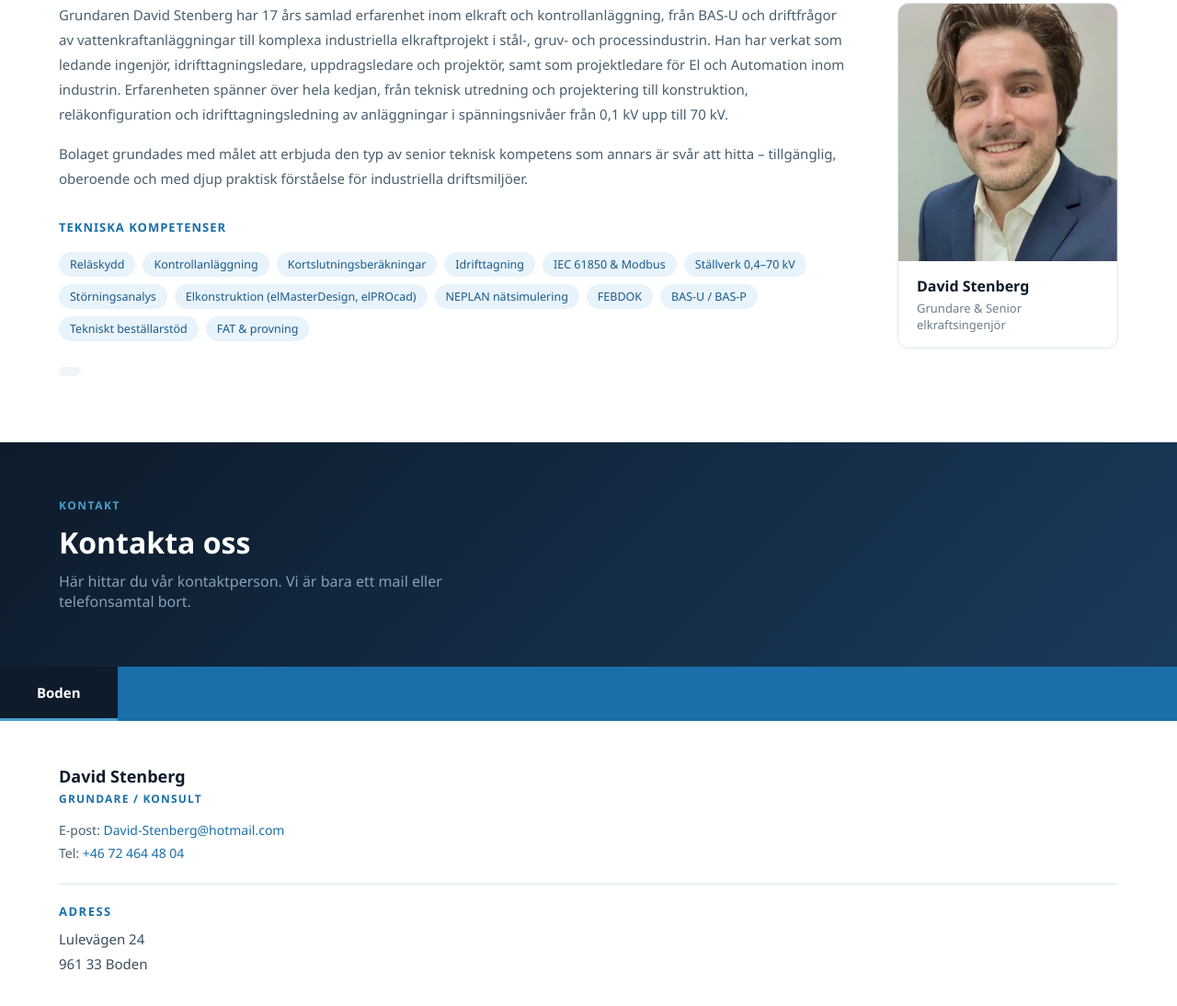
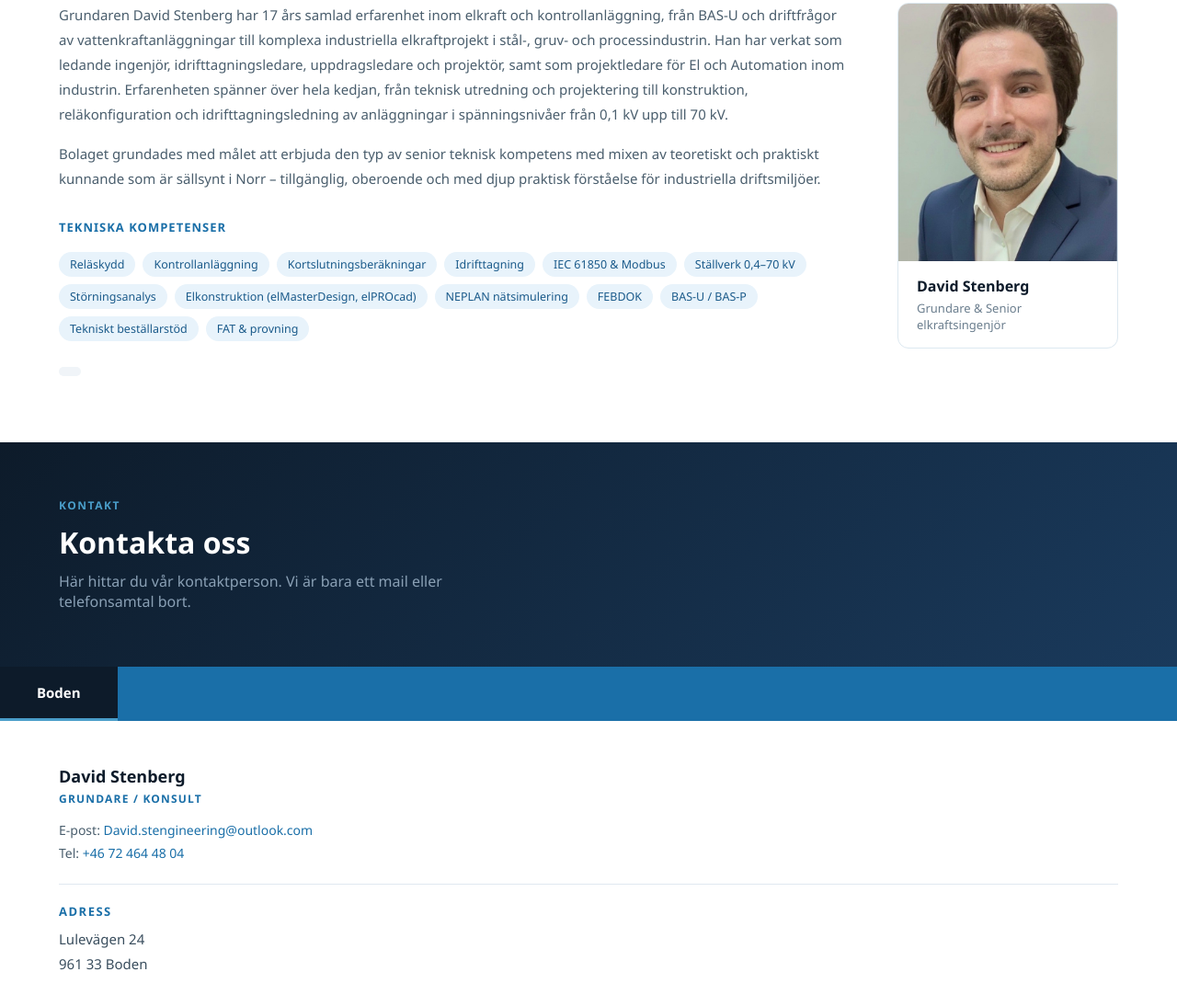
Before and after one commit to pbgjy2pzx4-afk/stengineering-webb, a plain HTML site: page index.html in a window 1280 px wide. Shown: the part 2716-3810 px from the top of the page at 92% size. Drawn offline with Linux system fonts and the light colour scheme.

Commit message:
Update index.html

```diff
--- a/index.html
+++ b/index.html
@@ -234,7 +234,7 @@ const C = {
   <div class="about-inner">
     <div class="about-text">
       <p id="erfarenhet-intro"></p>
-      <p style="margin-top:8px;font-size:15px;color:#4a5e6d;line-height:1.8">Bolaget grundades med målet att erbjuda den typ av senior teknisk kompetens som annars är svår att hitta – tillgänglig, oberoende och med djup praktisk förståelse för industriella driftsmiljöer.</p>
+      <p style="margin-top:8px;font-size:15px;color:#4a5e6d;line-height:1.8">Bolaget grundades med målet att erbjuda den typ av senior teknisk kompetens med mixen av teoretiskt och praktiskt kunnande som är sällsynt i Norr – tillgänglig, oberoende och med djup praktisk förståelse för industriella driftsmiljöer.</p>
       <div style="margin-top:28px">
         <p style="font-size:13px;letter-spacing:1px;text-transform:uppercase;color:#1a6fa8;font-weight:600;margin-bottom:14px">Tekniska kompetenser</p>
         <div class="komp-grid" id="komp-grid"></div>
@@ -271,7 +271,7 @@ const C = {
       <div style="flex:1;min-width:240px">
         <h3 style="font-size:18px;font-weight:700;color:#0d1b2a;margin-bottom:4px">David Stenberg</h3>
         <p style="font-size:12px;letter-spacing:1.2px;text-transform:uppercase;color:#1a6fa8;font-weight:700;margin-bottom:16px">Grundare / Konsult</p>
-        <p style="font-size:14px;color:#4a5e6d;margin-bottom:6px">E-post: <a href="mailto:David-Stenberg@hotmail.com" style="color:#1a6fa8">David-Stenberg@hotmail.com</a></p>
+        <p style="font-size:14px;color:#4a5e6d;margin-bottom:6px">E-post: <a href="mailto:David-Stenberg@hotmail.com" style="color:#1a6fa8">David.stengineering@outlook.com</a></p>
         <p style="font-size:14px;color:#4a5e6d;margin-bottom:24px">Tel: <a href="tel:+46724644804" style="color:#1a6fa8">+46 72 464 48 04</a></p>
         <div style="border-top:1px solid #e0e8f0;padding-top:20px">
           <p style="font-size:13px;letter-spacing:1.5px;text-transform:uppercase;color:#1a6fa8;font-weight:700;margin-bottom:8px">Adress</p>
```
